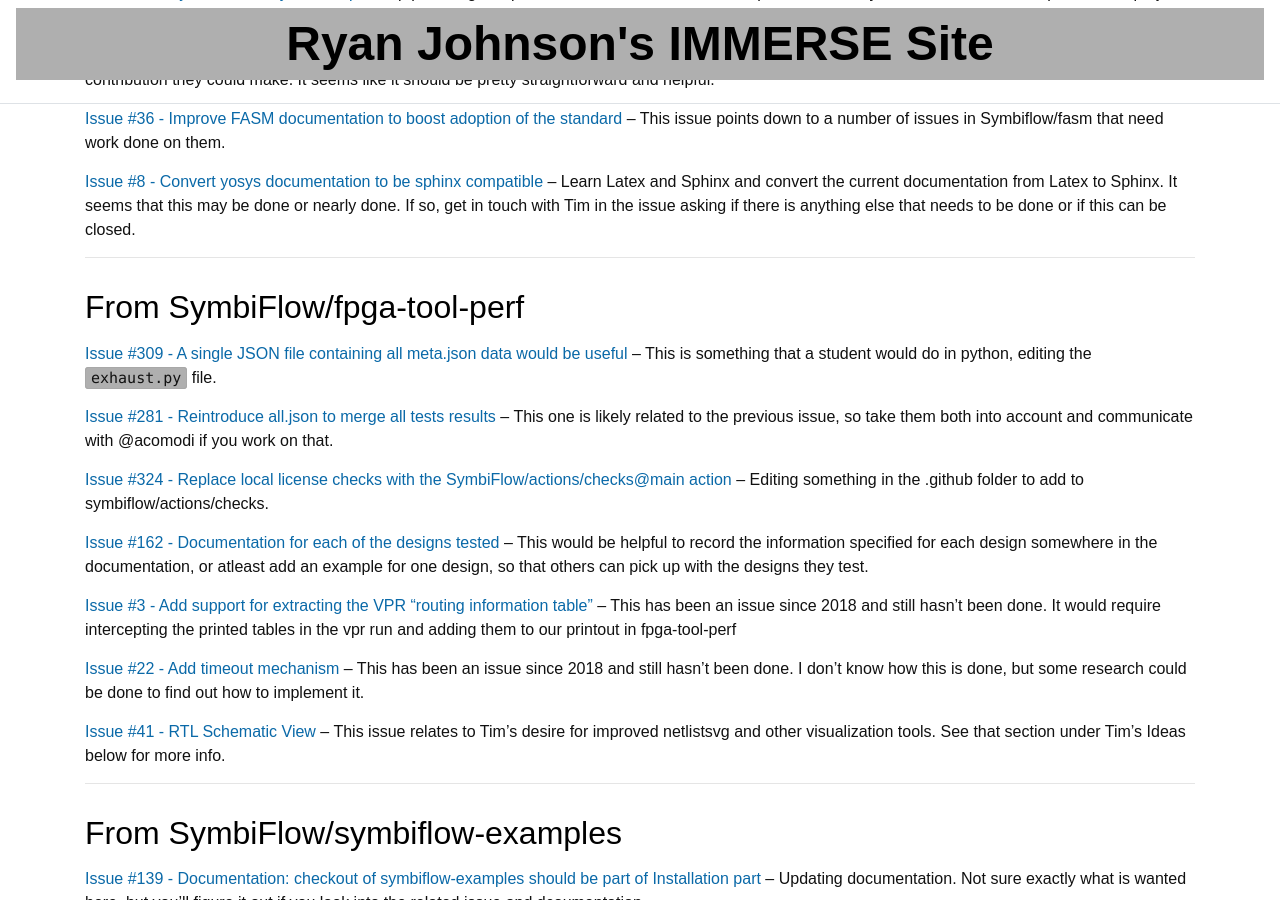
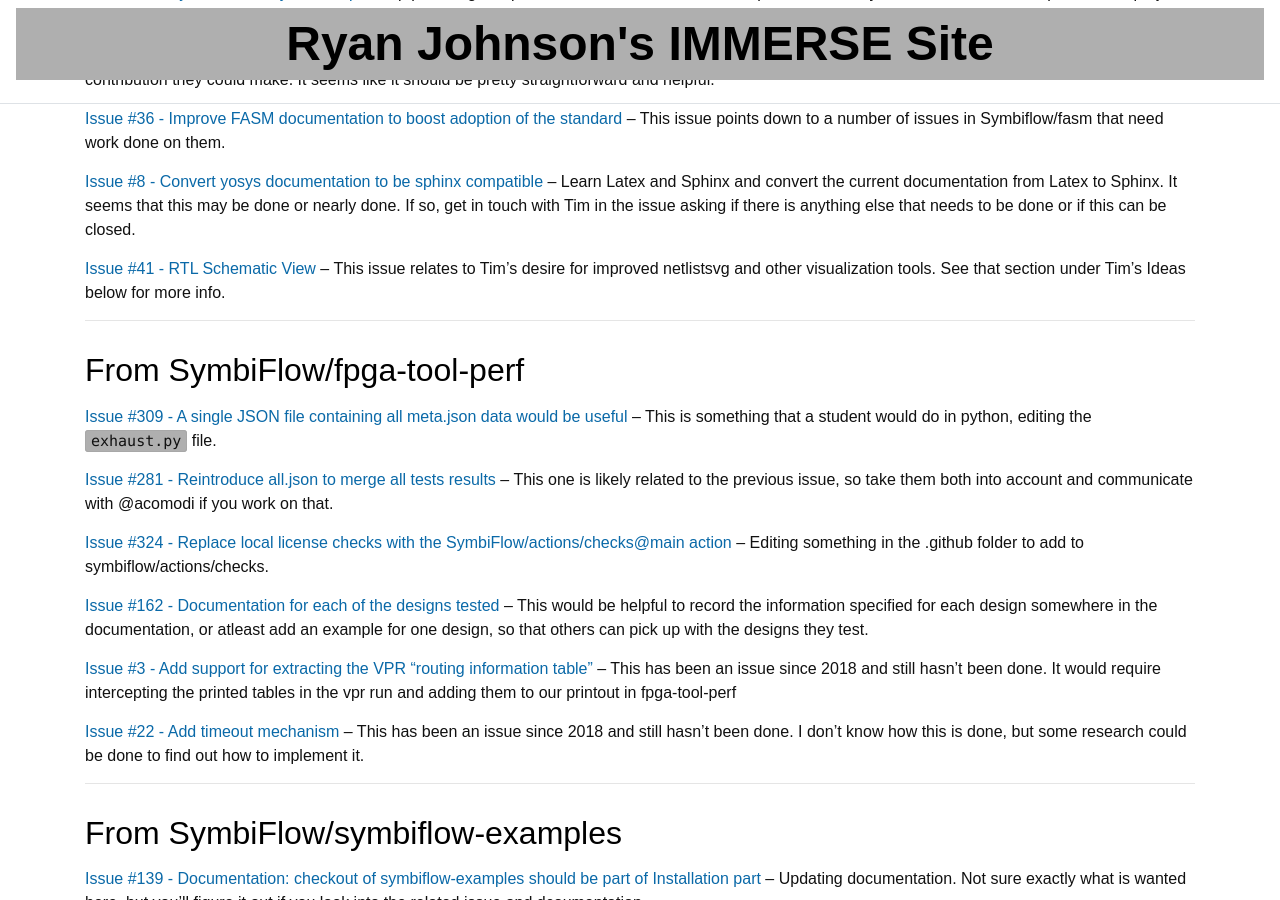
Before and after one commit to ryancj14/ryancj14, a Jekyll site: the page built from _pages/ideas.md, in a window 1280 px wide and 900 px high, scrolled down 788 px. Built offline with Jekyll 4.4.1, drawn with Linux system fonts in a browser that asks for light colours; part of the change alters nothing that is shown.

```diff
--- a/_pages/ideas.md
+++ b/_pages/ideas.md
@@ -27,6 +27,8 @@ title: Symbiflow Project Ideas
 
 [Issue #8 - Convert yosys documentation to be sphinx compatible](https://github.com/SymbiFlow/ideas/issues/8) -- Learn Latex and Sphinx and convert the current documentation from Latex to Sphinx. It seems that this may be done or nearly done. If so, get in touch with Tim in the issue asking if there is anything else that needs to be done or if this can be closed.
 
+[Issue #41 - RTL Schematic View](https://github.com/SymbiFlow/ideas/issues/41) -- This issue relates to Tim's desire for improved netlistsvg and other visualization tools. See that section under Tim's Ideas below for more info.
+
 ---
 
 ## From SymbiFlow/fpga-tool-perf
@@ -42,8 +44,6 @@ title: Symbiflow Project Ideas
 [Issue #3 - Add support for extracting the VPR "routing information table"](https://github.com/SymbiFlow/fpga-tool-perf/issues/3) -- This has been an issue since 2018 and still hasn't been done. It would require intercepting the printed tables in the vpr run and adding them to our printout in fpga-tool-perf
 
 [Issue #22 - Add timeout mechanism](https://github.com/SymbiFlow/fpga-tool-perf/issues/22) -- This has been an issue since 2018 and still hasn't been done. I don't know how this is done, but some research could be done to find out how to implement it.
-
-[Issue #41 - RTL Schematic View](https://github.com/SymbiFlow/fpga-tool-perf/issues/41) -- This issue relates to Tim's desire for improved netlistsvg and other visualization tools. See that section under Tim's Ideas below for more info.
 
 ---
 
```
